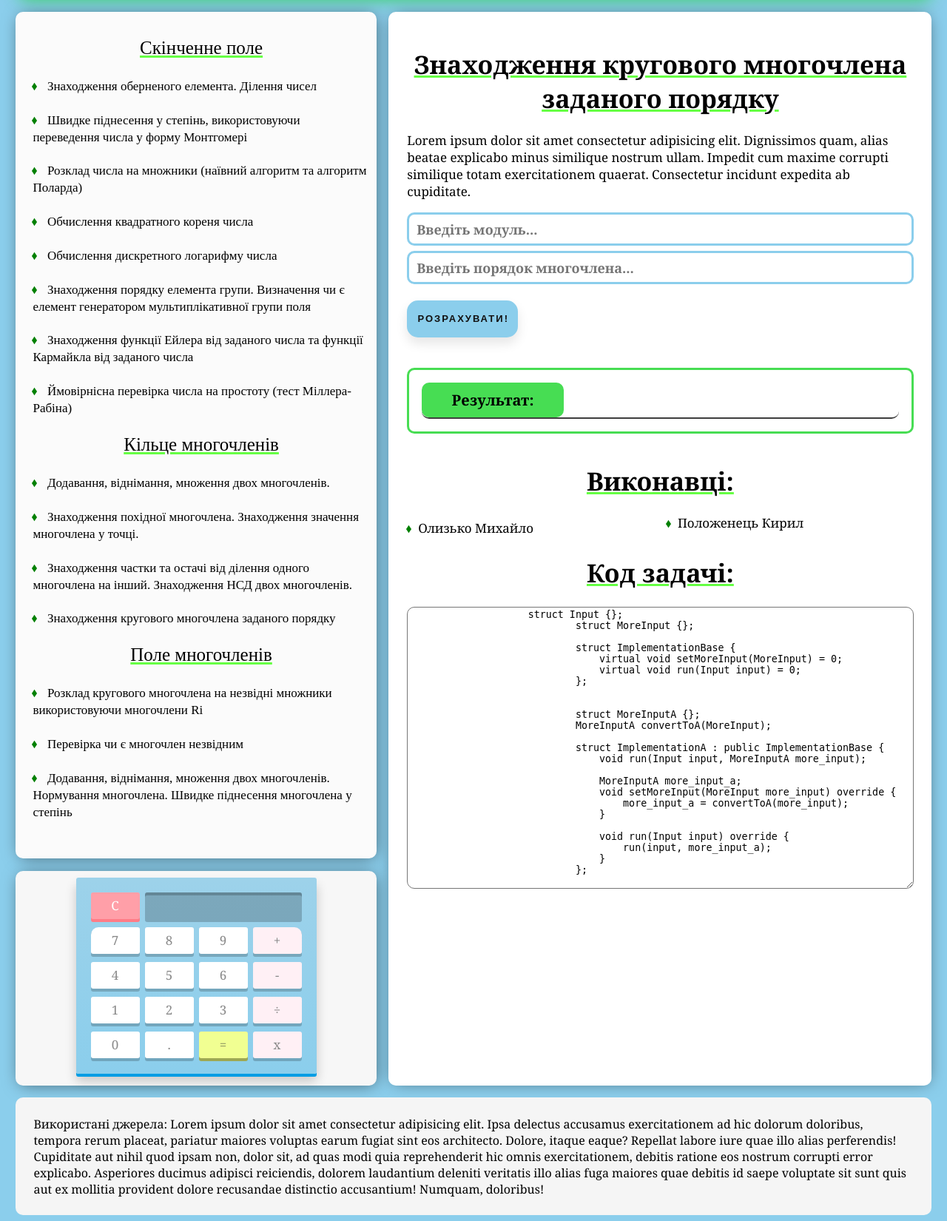
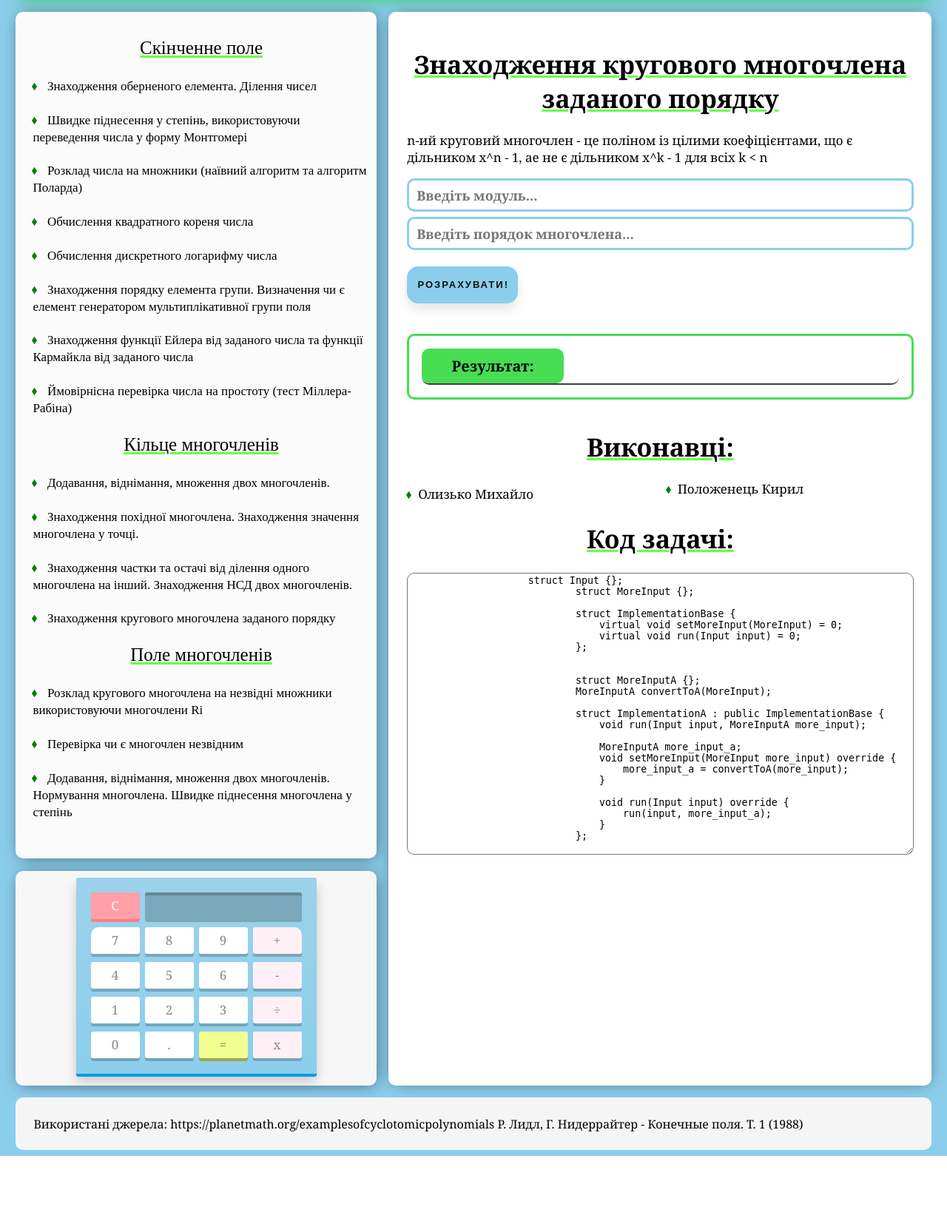
Before and after one commit to chabaniuk-m/gap-demo, a Python web app: template templates/14.html in a window 1280 px wide. Shown: the part 74-1724 px from the top of the page at 74% size. After the commit the page ends 1636 px from the top, so only its background shows below. Run offline with Jinja, Linux system fonts and the light colour scheme; the template is opened without the code that fills it, so the values that code supplies are empty.

Commit message:
info update

```diff
--- a/templates/10.html
+++ b/templates/10.html
@@ -5,7 +5,7 @@
     <meta http-equiv="X-UA-Compatible" content="IE=edge">
     <meta name="viewport" content="width=device-width, initial-scale=1.0">
     <link rel = "stylesheet" href = "../static/main_style.css">
-    <title>4 task</title>
+    <title>10 task</title>
     <script src="../static/calculator.js" async></script>
 </head>
 <body>
--- a/templates/14.html
+++ b/templates/14.html
@@ -132,7 +132,7 @@
                 Знаходження кругового многочлена заданого порядку
               </h1>
               <p>
-                Lorem ipsum dolor sit amet consectetur adipisicing elit. Dignissimos quam, alias beatae explicabo minus similique nostrum ullam. Impedit cum maxime corrupti similique totam exercitationem quaerat. Consectetur incidunt expedita ab cupiditate.
+                  n-ий круговий многочлен - це поліном із цілими коефіцієнтами, що є дільником x^n - 1, ае не є дільником x^k - 1 для всіх k < n
               </p>
 
               <!--Form for operation with ONE INT number-->
@@ -195,16 +195,8 @@
         </div>
 
         <div class="footer">
-            Використані джерела: Lorem ipsum dolor sit amet consectetur adipisicing
-            elit. Ipsa delectus accusamus exercitationem ad hic dolorum doloribus,
-            tempora rerum placeat, pariatur maiores voluptas earum fugiat sint eos
-            architecto. Dolore, itaque eaque? Repellat labore iure quae illo alias
-            perferendis! Cupiditate aut nihil quod ipsam non, dolor sit, ad quas
-            modi quia reprehenderit hic omnis exercitationem, debitis ratione eos
-            nostrum corrupti error explicabo. Asperiores ducimus adipisci
-            reiciendis, dolorem laudantium deleniti veritatis illo alias fuga
-            maiores quae debitis id saepe voluptate sit sunt quis aut ex mollitia
-            provident dolore recusandae distinctio accusantium! Numquam, doloribus!
+            Використані джерела: https://planetmath.org/examplesofcyclotomicpolynomials
+            Р. Лидл, Г. Нидеррайтер - Конечные поля. Т. 1 (1988)
         </div>
     </div>
 </body>
--- a/templates/5.html
+++ b/templates/5.html
@@ -5,7 +5,7 @@
     <meta http-equiv="X-UA-Compatible" content="IE=edge">
     <meta name="viewport" content="width=device-width, initial-scale=1.0">
     <link rel = "stylesheet" href = "../static/main_style.css">
-    <title>4 task</title>
+    <title>5 task</title>
     <script src="../static/calculator.js" async></script>
 </head>
 <body>
--- a/templates/6.html
+++ b/templates/6.html
@@ -5,7 +5,7 @@
     <meta http-equiv="X-UA-Compatible" content="IE=edge">
     <meta name="viewport" content="width=device-width, initial-scale=1.0">
     <link rel = "stylesheet" href = "../static/main_style.css">
-    <title>4 task</title>
+    <title>6 task</title>
     <script src="../static/calculator.js" async></script>
 </head>
 <body>
--- a/templates/7.html
+++ b/templates/7.html
@@ -5,7 +5,7 @@
     <meta http-equiv="X-UA-Compatible" content="IE=edge">
     <meta name="viewport" content="width=device-width, initial-scale=1.0">
     <link rel = "stylesheet" href = "../static/main_style.css">
-    <title>4 task</title>
+    <title>7 task</title>
     <script src="../static/calculator.js" async></script>
 </head>
 <body>
--- a/templates/8.html
+++ b/templates/8.html
@@ -5,7 +5,7 @@
     <meta http-equiv="X-UA-Compatible" content="IE=edge">
     <meta name="viewport" content="width=device-width, initial-scale=1.0">
     <link rel = "stylesheet" href = "../static/main_style.css">
-    <title>4 task</title>
+    <title>8 task</title>
     <script src="../static/calculator.js" async></script>
 </head>
 <body>
```
Also changed, not shown: templates/9.html (+5 -13 lines).
